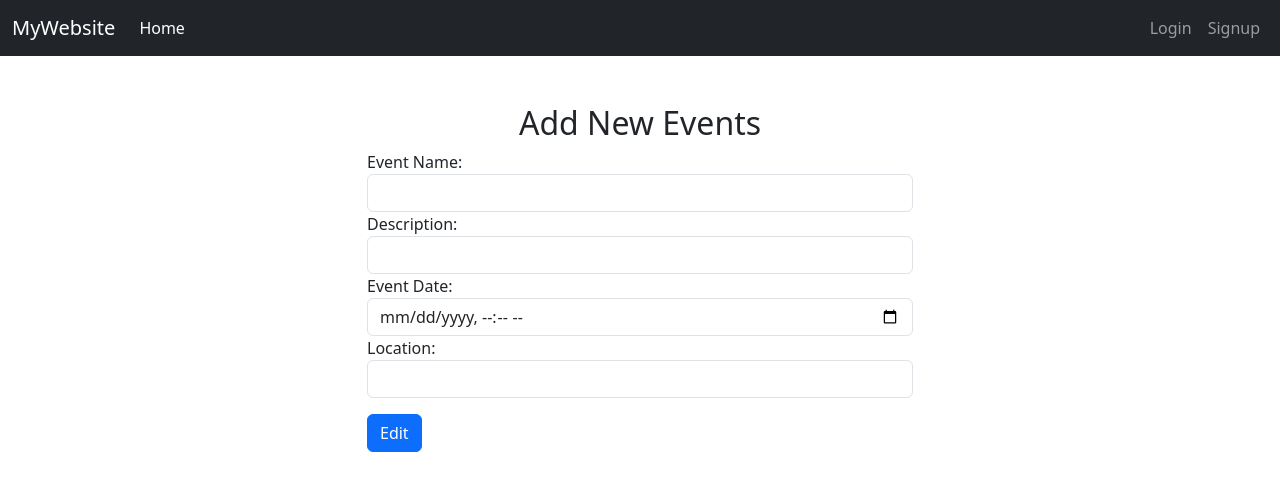
After one commit to Dheeraj-Patidar/event-management, a Django app: page /add_events in a window 1280 px wide. The commit adds this page. Shown: the top 491 px of the page. Run offline with Django 5.2, Linux system fonts and the light colour scheme; some libraries are stand-ins or nearby versions.

```diff
--- a/core/forms.py
+++ b/core/forms.py
@@ -1,7 +1,7 @@
 from django import forms
 from django.core.validators import RegexValidator
 
-from .models import User
+from .models import User, Event
 
 
 class StudentForm(forms.ModelForm):
@@ -78,3 +78,14 @@ class StudentEditForm(forms.ModelForm):
     class Meta:
         model = User
         fields = ["first_name", "last_name", "phone_number"]
+
+
+class AddEventForm(forms.ModelForm):
+    event_name = forms.CharField(widget=forms.TextInput(attrs={'class': 'form-control'}))
+    description = forms.CharField(widget=forms.TextInput(attrs={'class': 'form-control'}))
+    date = forms.DateTimeField(widget=forms.DateTimeInput(attrs={"type": "datetime-local", "class": "form-control"}))
+    location = forms.CharField(widget=forms.TextInput(attrs={"class": "form-control"}))
+
+    class Meta:
+        model = Event
+        fields = ["event_name", "description", "date", "location"]
--- a/core/models.py
+++ b/core/models.py
@@ -1,6 +1,7 @@
 from django.contrib.auth.models import AbstractUser
 from django.db import models
-
+from .managers import UserManager
+from django.utils.timezone import now
 
 class User(AbstractUser):
     ROLE_CHOICES = (("admin", "ADMIN"), ("student", "STUDENT"), ("staff", "STAFF"))
@@ -12,3 +13,28 @@ class User(AbstractUser):
     username = models.EmailField(max_length=100, unique=True)
     password = models.CharField(max_length=100, default=None, null=True)
     role = models.CharField(max_length=50, choices=ROLE_CHOICES, default="admin")
+
+    objects = UserManager()
+
+
+class EventManager(models.Manager):
+    def get_queryset(self):
+        """Automatically update expired status when fetching events."""
+        events = super().get_queryset()
+        events.filter(date__lt=now(), expired=False).update(expired=True)
+        return events
+
+
+class Event(models.Model):
+    event_name = models.CharField(max_length=255, default=None, null=True)
+    description = models.CharField(max_length=150, default=None, null=True)
+    date = models.DateTimeField()
+    location = models.CharField(max_length=255, default=None, null=True)
+    created_at = models.DateTimeField(auto_now_add=True)
+    expired = models.BooleanField(default=False)
+
+    objects = EventManager()
+
+    def save(self, *args, **kwargs):
+        self.expired = self.date < now()
+        super().save(*args, **kwargs)
--- a/core/static/css/style.css
+++ b/core/static/css/style.css
@@ -5,3 +5,8 @@
 .error-message{
     color: red;
 }
+.card-title{
+    color: red;
+    font-weight: bold;
+    font-size: large;
+}
--- /dev/null
+++ b/core/templates/add_event.html
@@ -0,0 +1,66 @@
+{%extends 'base.html'%}
+
+{%block body%}
+
+
+<div class="container mt-5">
+    <div class="row justify-content-center">
+        <div class="col-md-6">
+
+            {% if messages %}
+                    {% for message in messages %}
+                        <div class="alert {% if message.tags == 'success' %}alert-success{% else %}alert-danger{% endif %} text-center error-success-massage">
+                            {{ message }}
+                        </div>
+                    {% endfor %}
+                {% endif %}
+
+        <h2 class="row justify-content-center">Add New Events</h2>
+        <form method="post">
+            {%csrf_token%}
+             <label for="event_name">Event Name:</label>
+            {{ form.event_name }}
+            {% if form.event_name.errors %}
+                <div class="error-message">
+                    {{ form.event_name.errors.0 }}
+                </div>
+            {% endif %}
+
+            <label for="description">Description:</label>
+            {{ form.description }}
+            {% if form.description.errors %}
+                <div class="error-message">
+                    {{ form.description.errors.0 }}
+                </div>
+            {% endif %}
+
+
+
+            <label for="date">Event Date:</label>
+            {{ form.date }}
+            {% if form.date.errors %}
+                <div class="error-message">
+                    {{ form.date.errors.0 }}
+                </div>
+            {% endif %}
+
+
+
+
+            <label for="location">Location:</label>
+            {{ form.location }}
+            {% if form.location.errors %}
+                <div class="error-message">
+                    {{ form.location.errors.0 }}
+                </div>
+            {% endif %}
+
+
+
+            <button type="submit" class="btn btn-primary mt-3">Edit</button>
+        </form>
+        </div>
+        </div>
+    </div>
+
+{%endblock%}
--- a/core/templates/base.html
+++ b/core/templates/base.html
@@ -45,6 +45,11 @@
                         <a class="nav-link" href="{% url 'student_profile' %}">My Profile</a>
                     </li>
                     {%endif%}
+                    {%if request.user.role == 'admin'%}
+                    <li class="nav-item">
+                        <a class="nav-link" href="{% url 'add_event' %}">Events</a>
+                    </li>
+                    {%endif%}
                     {%if request.user.is_authenticated%}
                     <li class="nav-item">
                         <a class="nav-link" href="/logout">Logout</a>
--- a/core/urls.py
+++ b/core/urls.py
@@ -9,6 +9,8 @@ from .views import (
     StudentProfileView,
     StudentView,
     VerifyEmailView,
+    AdminView,
+    AddEventView,
 )
 
 urlpatterns = [
@@ -19,6 +21,8 @@ urlpatterns = [
     path("logout/", LogoutView.as_view(), name="logout"),
     path("student_dashboard/", StudentView.as_view(), name="student_dashboard"),
     path("student_profile/", StudentProfileView.as_view(), name="student_profile"),
+    path("admin_dashboard", AdminView.as_view(), name="admin_dashboard"),
+    path("add_events", AddEventView.as_view(), name="add_event"),
     path(
         "password_reset/",
         auth_views.PasswordResetView.as_view(template_name="password_reset.html"),
--- a/core/views.py
+++ b/core/views.py
@@ -5,21 +5,24 @@ from django.core.signing import BadSignature, SignatureExpired, TimestampSigner
 from django.shortcuts import get_object_or_404, redirect
 from django.urls import reverse_lazy
 from django.views import View
-from django.views.generic import TemplateView, UpdateView
+from django.views.generic import TemplateView, UpdateView, CreateView, ListView
 from django.views.generic.edit import FormView
-
-from .forms import LoginForm, StudentEditForm, StudentForm
+from .models import Event
+from .forms import LoginForm, StudentEditForm, StudentForm, AddEventForm
 from .utils import SendVerificationEmailView
+from django.utils.timezone import now
 
 User = get_user_model()
 signer = TimestampSigner()
 
 
 class HomeView(TemplateView):
+    """home page"""
     template_name = "base.html"
 
 
 class SignupStudentView(FormView):
+    """"student signup """
     template_name = "signup_student.html"
     form_class = StudentForm
     success_url = reverse_lazy("login_page")
@@ -49,6 +52,7 @@ class SignupStudentView(FormView):
 
 
 class VerifyEmailView(View):
+    """sending email verification link"""
     def get(self, request, token, *args, **kwargs):
         try:
             email = signer.unsign(token, max_age=86400)
@@ -69,9 +73,20 @@ class VerifyEmailView(View):
 
 
 class LoginPageView(FormView):
+    """Login view for all roles"""
     template_name = "login.html"
     form_class = LoginForm
-    success_url = reverse_lazy("student_dashboard")
+
+    def get_success_url(self):
+        user = self.request.user
+        if user.role == "student":
+            return reverse_lazy("student_dashboard")
+        elif user.role == "admin":
+            return reverse_lazy("admin_dashboard")
+        # elif user.role == "staff":
+        #     return reverse_lazy("staff_dashboard")
+        # return reverse_lazy("login_page")
+        return reverse_lazy("login_page")
 
     def form_valid(self, form):
         username = form.cleaned_data["username"]
@@ -83,24 +98,32 @@ class LoginPageView(FormView):
             login(self.request, user)
             messages.success(self.request, "Login successful!")
             return super().form_valid(form)
-
         else:
             messages.error(self.request, "Invalid credentials. Please try again.")
             return self.form_invalid(form)
 
 
 class LogoutView(View):
+    """logout active user"""
     def get(self, request):
         logout(request)
         messages.success(request, "You have been logged out successfully.")
         return redirect(reverse_lazy("login_page"))
 
 
-class StudentView(TemplateView):
+class StudentView(ListView):
+    """student dashboard"""
+    model = Event
     template_name = "student_dashboard.html"
+    context_object_name = "events"
+
+    def get_queryset(self):
+        """Return only upcoming events"""
+        return Event.objects.filter(date__gte=now()).order_by("date")
 
 
 class StudentProfileView(LoginRequiredMixin, UpdateView):
+    """update student profile"""
     model = User
     form_class = StudentEditForm
     template_name = "student_profile.html"
@@ -112,3 +135,18 @@ class StudentProfileView(LoginRequiredMixin, UpdateView):
     def form_valid(self, form):
         messages.success(self.request, "Profile updated successfully!")
         return super().form_valid(form)
+
+
+class AdminView(TemplateView):
+    template_name = 'admin_dashboard.html'
+
+
+class AddEventView(CreateView):
+    model = Event
+    form_class = AddEventForm
+    template_name = 'add_event.html'
+    success_url = reverse_lazy("add_event")
+
+    def form_valid(self, form):
+        messages.success(self.request, "Event added successfully!")
+        return super().form_valid(form)
```
Also changed, not shown: core/admin.py (+60 -7 lines), core/managers.py (added, +42 -0 lines), core/templates/admin_dashboard.html (added, +15 -0 lines), core/templates/student_dashboard.html (+23 -1 lines), event_management/settings.py (+3 -8 lines), core/migrations/0005_event_alter_user_managers.py (added), core/migrations/0006_alter_event_description_alter_event_event_name_and_more.py (added), db.sqlite3, 1 other file.
